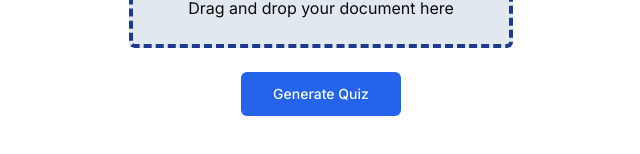
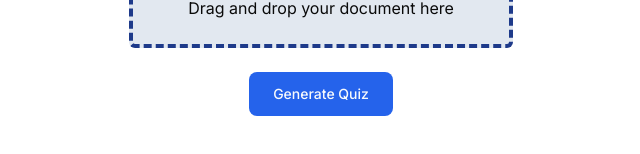
Before and after one commit to dchen024/quizify, a Next.js app: page /quizz/new in a window 1280 px wide. Shown: the part 276-430 px from the top of the page, without its empty margins (319-959 px from the left). Built offline with nearby package versions, Linux system fonts and the light colour scheme.

Commit message:
feat: add stateful create quiz button

```diff
--- a/app/quizz/UploadDoc.tsx
+++ b/app/quizz/UploadDoc.tsx
@@ -1,10 +1,18 @@
 'use client';
 import React, { useState } from 'react';
+import { useRouter } from 'next/navigation';
 import { Button } from '@/components/ui/button';
+import { motion, AnimatePresence } from 'framer-motion';
+import { FaCircleCheck, FaCircleXmark } from 'react-icons/fa6';
+import { ImSpinner2 } from 'react-icons/im';
+import { cn } from '@/lib/utils';
 
 const UploadDoc = () => {
+  const router = useRouter();
   const [document, setDocument] = useState<File | null>(null);
-  const [isLoading, setIsLoading] = useState<boolean>(false);
+  const [status, setStatus] = useState<'idle' | 'generating' | 'finished'>(
+    'idle'
+  );
   const [error, setError] = useState<string | null>(null);
 
   const handleSubmit = async (e: React.FormEvent<HTMLFormElement>) => {
@@ -13,7 +21,7 @@ const UploadDoc = () => {
       setError('Please select a document to generate quiz');
       return;
     }
-    setIsLoading(true);
+    setStatus('generating');
 
     const formData = new FormData();
     formData.append('pdf', document as Blob);
@@ -25,19 +33,18 @@ const UploadDoc = () => {
       });
       const data = await res.json();
       if (res.status === 200) {
-        console.log('Generated Quiz:', {
-          name: data.quizz.name,
-          description: data.quizz.description,
-          questionCount: data.quizz.questions.length,
-          questions: data.quizz.questions,
-        });
+        setStatus('finished');
+        setTimeout(() => {
+          router.push('/quizz');
+        }, 1000);
       } else {
-        console.error('Error:', data.error);
+        setError(data.error || 'Failed to generate quiz');
+        setStatus('idle');
       }
     } catch (e) {
-      console.error('error', e);
+      setError('An error occurred while generating the quiz');
+      setStatus('idle');
     }
-    setIsLoading(false);
   };
 
   return (
@@ -64,8 +71,51 @@ const UploadDoc = () => {
           />
         </label>
         {error && <p className='text-red-600'>{error}</p>}
-        <Button type='submit' size='lg' className='mt-2' disabled={isLoading}>
-          {'Generate Quiz'}
+        <Button
+          type='submit'
+          size='lg'
+          disabled={status === 'generating'}
+          className={cn('mt-2 w-36 rounded-lg overflow-hidden')}
+        >
+          <AnimatePresence mode='wait'>
+            {status === 'idle' && (
+              <motion.span
+                key='generate'
+                exit={{
+                  opacity: 0,
+                  y: -15,
+                  transition: { duration: 0.3, type: 'spring' },
+                }}
+              >
+                Generate Quiz
+              </motion.span>
+            )}
+            {status === 'generating' && (
+              <motion.span
+                key='generating'
+                initial={{ opacity: 0, y: 15 }}
+                animate={{ opacity: 100, y: 0 }}
+                exit={{ opacity: 0, y: -15, transition: { duration: 0.3 } }}
+              >
+                <ImSpinner2 className='animate-spin' size='19' />
+              </motion.span>
+            )}
+            {status === 'finished' && (
+              <motion.span
+                key='finished'
+                initial={{ opacity: 0, y: 15, scale: 0 }}
+                animate={{
+                  opacity: 100,
+                  y: 0,
+                  scale: 1,
+                  transition: { delay: 0.1, duration: 0.4 },
+                }}
+                exit={{ opacity: 0, y: -15, transition: { duration: 0.3 } }}
+              >
+                <FaCircleCheck size='20' />
+              </motion.span>
+            )}
+          </AnimatePresence>
         </Button>
       </form>
     </div>
--- a/package.json
+++ b/package.json
@@ -28,6 +28,7 @@
     "clsx": "^2.1.1",
     "dotenv": "^16.4.5",
     "drizzle-orm": "^0.36.1",
+    "framer-motion": "^11.11.11",
     "langchain": "^0.3.5",
     "lucide-react": "^0.376.0",
     "next": "14.2.3",
```
Also changed, not shown: 1 other file (tests, documents, lock files or other folders).
